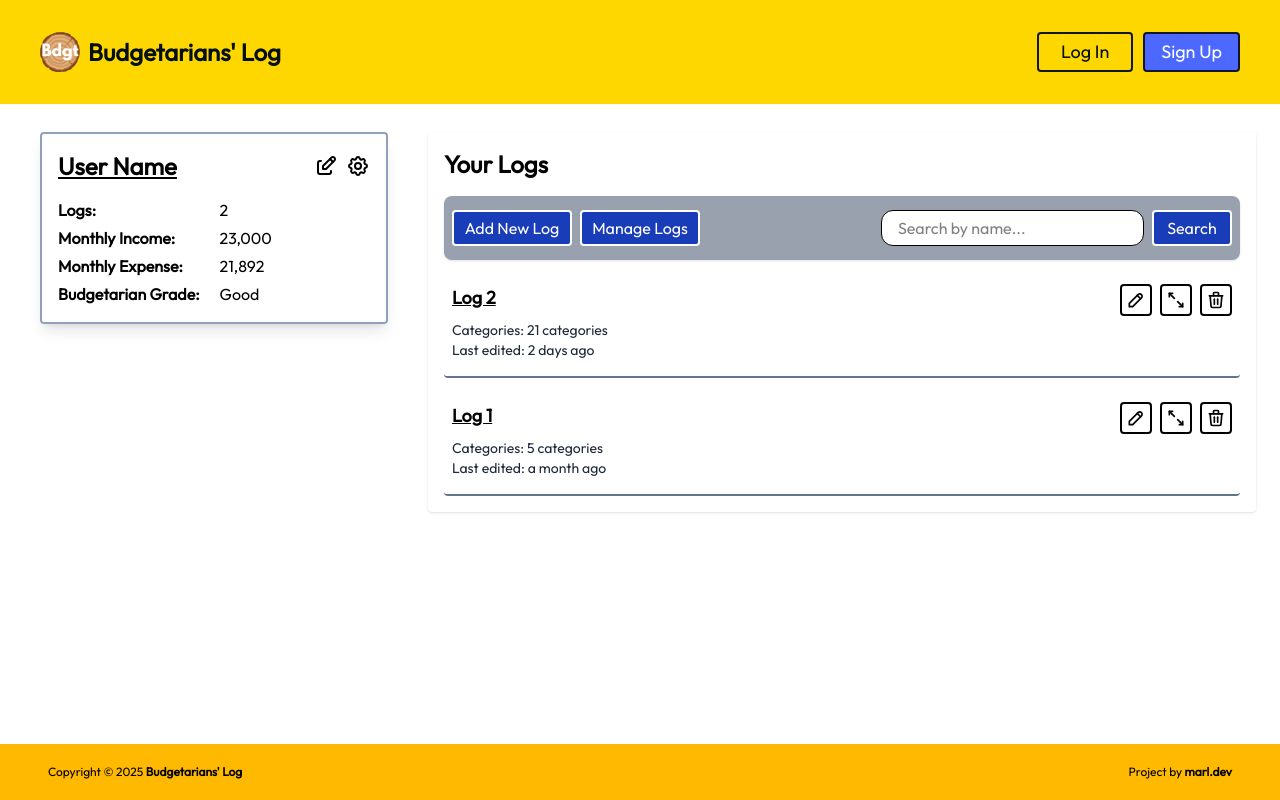
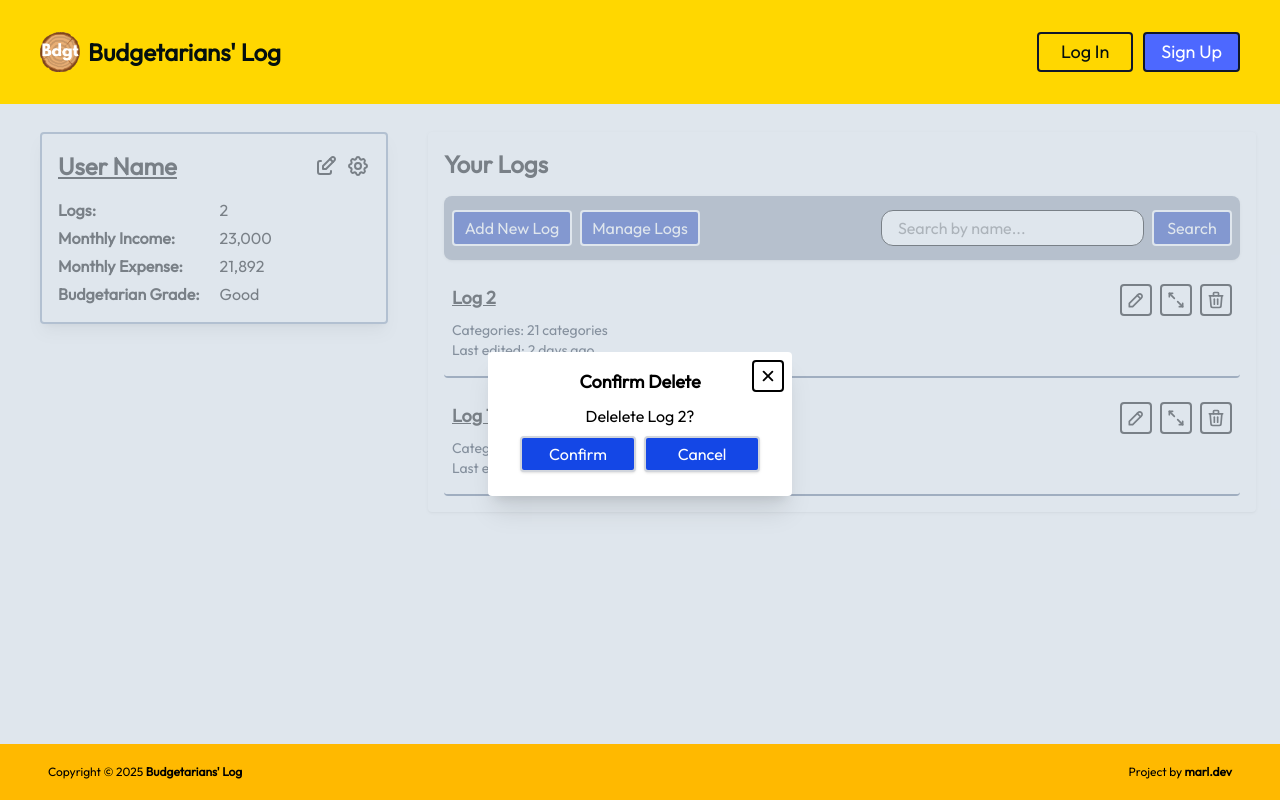
Before and after one commit to marlmunar/budget-tracker, a React (Vite) app in the folder frontend/: page /profile in a window 1280 px wide. Both pictures are taken after a click on the icon 1216 px from the left and 300 px from the top of the page. Built offline with nearby package versions, Linux system fonts and the light colour scheme.

Commit message:
Created a confirm delete modal as component

```diff
--- /dev/null
+++ b/frontend/src/components/Delete.jsx
@@ -0,0 +1,25 @@
+import Modal from "./Modal";
+
+const Delete = ({ isDeleting, setIsDeleting, description }) => {
+  const handleDelete = () => {
+    setIsDeleting(false);
+    console.log("Deleting....");
+  };
+  return (
+    <Modal
+      isOpen={isDeleting}
+      onClose={() => setIsDeleting(false)}
+      title="Confirm Delete"
+    >
+      <div className="flex flex-col items-center gap-2 p-2">
+        <p>{description}</p>
+        <div className="button-row">
+          <button onClick={handleDelete}>Confirm</button>
+          <button onClick={() => setIsDeleting(false)}>Cancel</button>
+        </div>
+      </div>
+    </Modal>
+  );
+};
+
+export default Delete;
--- a/frontend/src/components/LogCard.jsx
+++ b/frontend/src/components/LogCard.jsx
@@ -1,12 +1,13 @@
-import { Link } from "react-router-dom";
+import { useNavigate } from "react-router-dom";
 import { TbPencil, TbArrowsDiagonal2, TbTrash } from "react-icons/tb";
 import { useState } from "react";
-import Modal from "./Modal";
 import Rename from "./Rename";
+import Delete from "./Delete";
 
 const LogCard = ({ logName, logStats }) => {
+  const navigate = useNavigate();
   const [isRenaming, setIsRenaming] = useState(false);
-  const [isDeleting, setDeleting] = useState(false);
+  const [isDeleting, setIsDeleting] = useState(false);
   const [displayName, setDisplayName] = useState(logName);
 
   return (
@@ -24,10 +25,18 @@ const LogCard = ({ logName, logStats }) => {
           className="tool-button"
           onClick={() => setIsRenaming(true)}
         />
-        <Link to="/log">
-          <TbArrowsDiagonal2 title="Open" className="tool-button" />
-        </Link>
-        <TbTrash title="Delete" className="tool-button" />
+
+        <TbArrowsDiagonal2
+          title="Open"
+          className="tool-button"
+          onClick={() => navigate("/log")}
+        />
+
+        <TbTrash
+          title="Delete"
+          className="tool-button"
+          onClick={() => setIsDeleting(true)}
+        />
       </div>
       {isRenaming && (
         <Rename
@@ -39,6 +48,13 @@ const LogCard = ({ logName, logStats }) => {
           description="Edit the name of your log"
         />
       )}
+      {isDeleting && (
+        <Delete
+          isDeleting={isDeleting}
+          setIsDeleting={setIsDeleting}
+          description={`Delelete ${displayName}?`}
+        />
+      )}
     </div>
   );
 };
--- a/frontend/src/components/Modal.jsx
+++ b/frontend/src/components/Modal.jsx
@@ -22,7 +22,7 @@ const Modal = ({ isOpen, onClose, title, children }) => {
       onClick={onClose}
     >
       <div
-        className="relative bg-white shadow-xl rounded p-4 min-h-[10rem] sm:min-w-[30rem]"
+        className="relative bg-white shadow-xl rounded p-4 min-h-[5rem] sm:min-w-[15rem]"
         onClick={(e) => e.stopPropagation()}
       >
         <h2 className="text-lg text-center font-semibold">{title}</h2>
--- a/frontend/src/components/Rename.jsx
+++ b/frontend/src/components/Rename.jsx
@@ -22,7 +22,7 @@ const Rename = ({
           setIsRenaming(false);
           setDisplayName(tempName);
         }}
-        className="flex flex-col items-center gap-2 mx-10"
+        className="flex flex-col items-center gap-2 p-2"
       >
         <label htmlFor="tempName">{description}</label>
         <input
```
